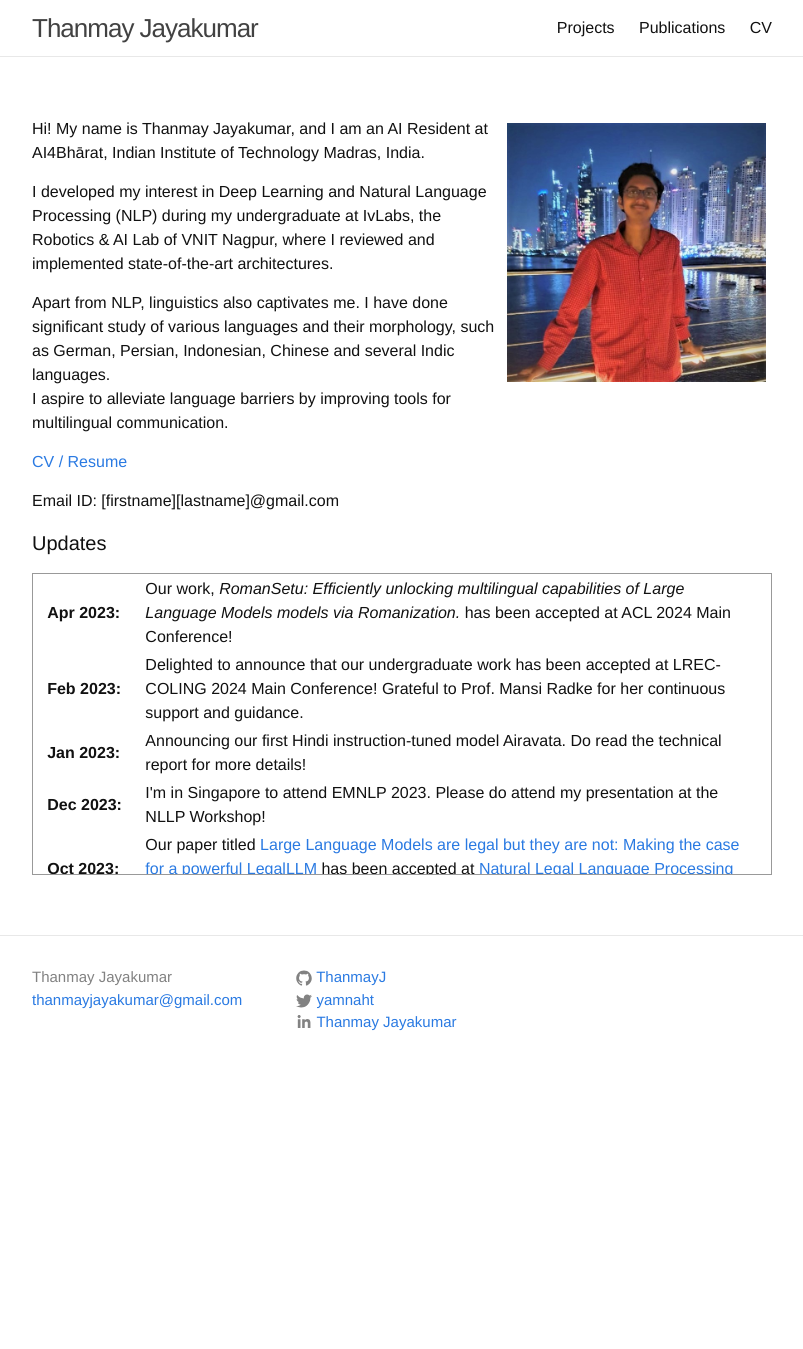
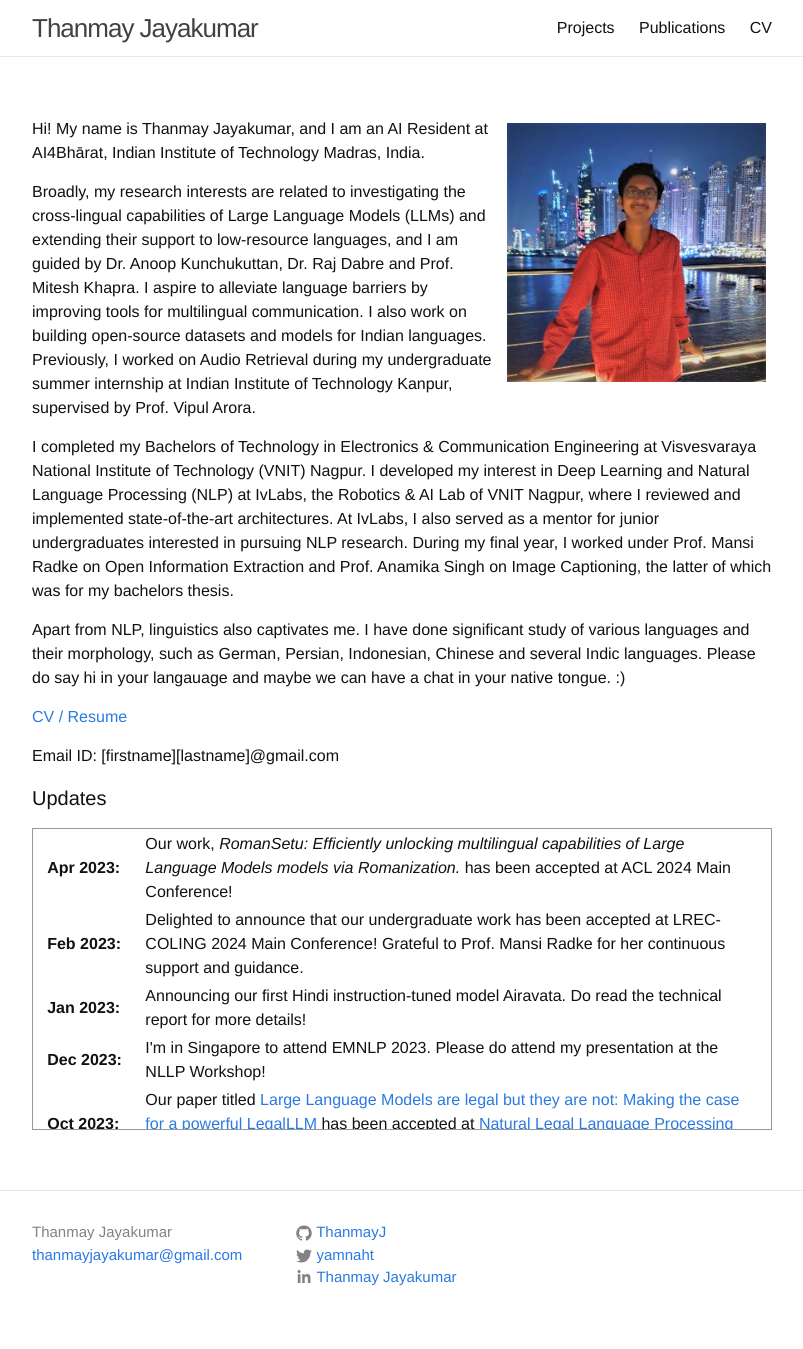
Before and after one commit to ThanmayJ/ThanmayJ.github.io, a Jekyll site: the page built from index.md, in a window 1280 px wide. Shown: the whole page, without its empty margins (238-1041 px from the left). Built offline with Jekyll 4.4.1, drawn with Linux system fonts in a browser that asks for light colours; before the commit the page ends 1094 px from its top, so only the background shows below that.

Commit message:
Update index.md

```diff
--- a/index.md
+++ b/index.md
@@ -7,10 +7,11 @@ layout: page
 
 Hi! My name is Thanmay Jayakumar, and I am an AI Resident at AI4Bhārat, Indian Institute of Technology Madras, India.
 
-I developed my interest in Deep Learning and Natural Language Processing (NLP) during my undergraduate at IvLabs, the Robotics & AI Lab of VNIT Nagpur, where I reviewed and implemented state-of-the-art architectures.
+Broadly, my research interests are related to investigating the cross-lingual capabilities of Large Language Models (LLMs) and extending their support to low-resource languages, and I am guided by Dr. Anoop Kunchukuttan, Dr. Raj Dabre and Prof. Mitesh Khapra. I aspire to alleviate language barriers by improving tools for multilingual communication. I also work on building open-source datasets and models for Indian languages. Previously, I worked on Audio Retrieval during my undergraduate summer internship at Indian Institute of Technology Kanpur, supervised by Prof. Vipul Arora.
 
-Apart from NLP, linguistics also captivates me. I have done significant study of various languages and their morphology, such as German, Persian, Indonesian, Chinese and several Indic languages.<br />
-I aspire to alleviate language barriers by improving tools for multilingual communication.
+I completed my Bachelors of Technology in Electronics & Communication Engineering at Visvesvaraya National Institute of Technology (VNIT) Nagpur. I developed my interest in Deep Learning and Natural Language Processing (NLP) at IvLabs, the Robotics & AI Lab of VNIT Nagpur, where I reviewed and implemented state-of-the-art architectures. At IvLabs, I also served as a mentor for junior undergraduates interested in pursuing NLP research. During my final year, I worked under Prof. Mansi Radke on Open Information Extraction and Prof. Anamika Singh on Image Captioning, the latter of which was for my bachelors thesis.
+
+Apart from NLP, linguistics also captivates me. I have done significant study of various languages and their morphology, such as German, Persian, Indonesian, Chinese and several Indic languages. Please do say hi in your langauage and maybe we can have a chat in your native tongue. :)<br />
 
 [CV / Resume]({{ site.url }}/assets/Thanmay_CV.pdf)
 
```
